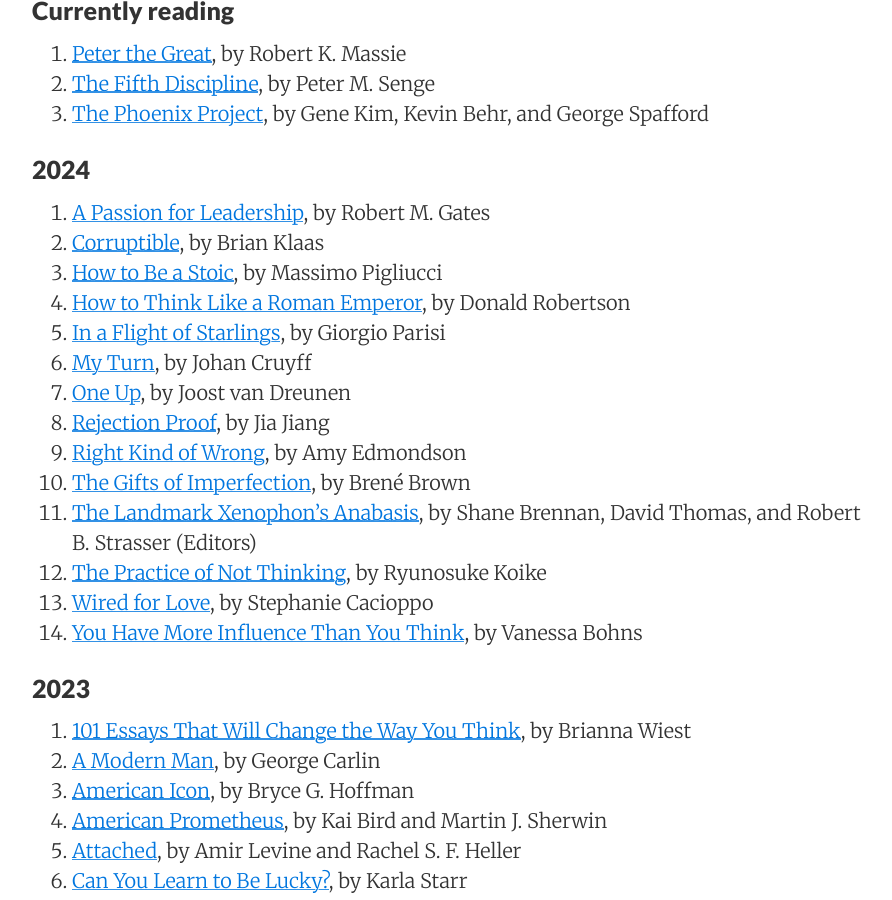
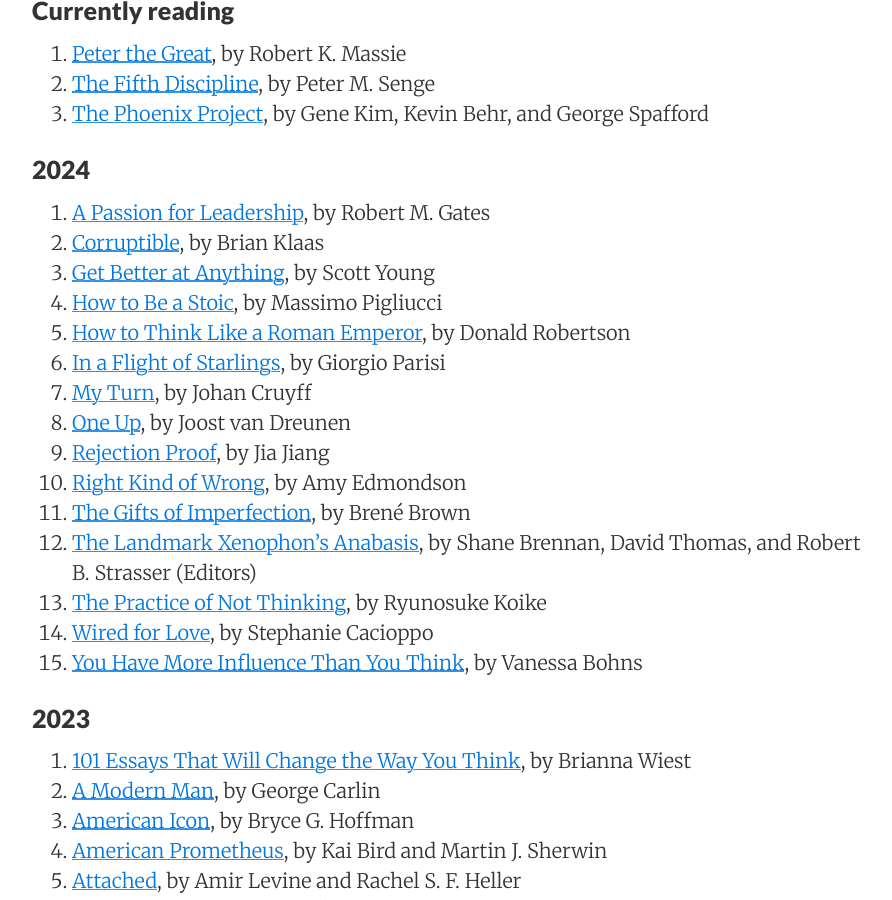
Before and after one commit to sewardlee337/sewardlee337.github.io, a Jekyll site: the page built from readinglist.md, in a window 1280 px wide and 900 px high, scrolled down 380 px. Shown: the whole window, without its empty margins (188-1080 px from the left). Built offline with Jekyll 4.4.1, drawn with Linux system fonts in a browser that asks for light colours; nearby versions of some CDN libraries.

Commit message:
update reading list

```diff
--- a/readinglist.md
+++ b/readinglist.md
@@ -21,6 +21,7 @@ _"My alma mater was books, a good library... I could spend the rest of my life r
 
 1. [A Passion for Leadership](https://www.amazon.com/Passion-Leadership-Lessons-Change-Service/dp/0307949648), by Robert M. Gates
 1. [Corruptible](https://www.amazon.com/Corruptible-Who-Gets-Power-Changes/dp/1982154098), by Brian Klaas
+1. [Get Better at Anything](https://www.amazon.com/Get-Better-Anything-Maxims-Mastery/dp/0063256673), by Scott Young
 1. [How to Be a Stoic](https://www.amazon.com/How-Be-Stoic-Ancient-Philosophy/dp/0465097952), by Massimo Pigliucci
 1. [How to Think Like a Roman Emperor](https://www.amazon.com/How-Think-Like-Roman-Emperor/dp/1250196620), by Donald Robertson
 1. [In a Flight of Starlings](https://www.amazon.com/Flight-Starlings-Wonders-Complex-Systems/dp/059349315X), by Giorgio Parisi
```
